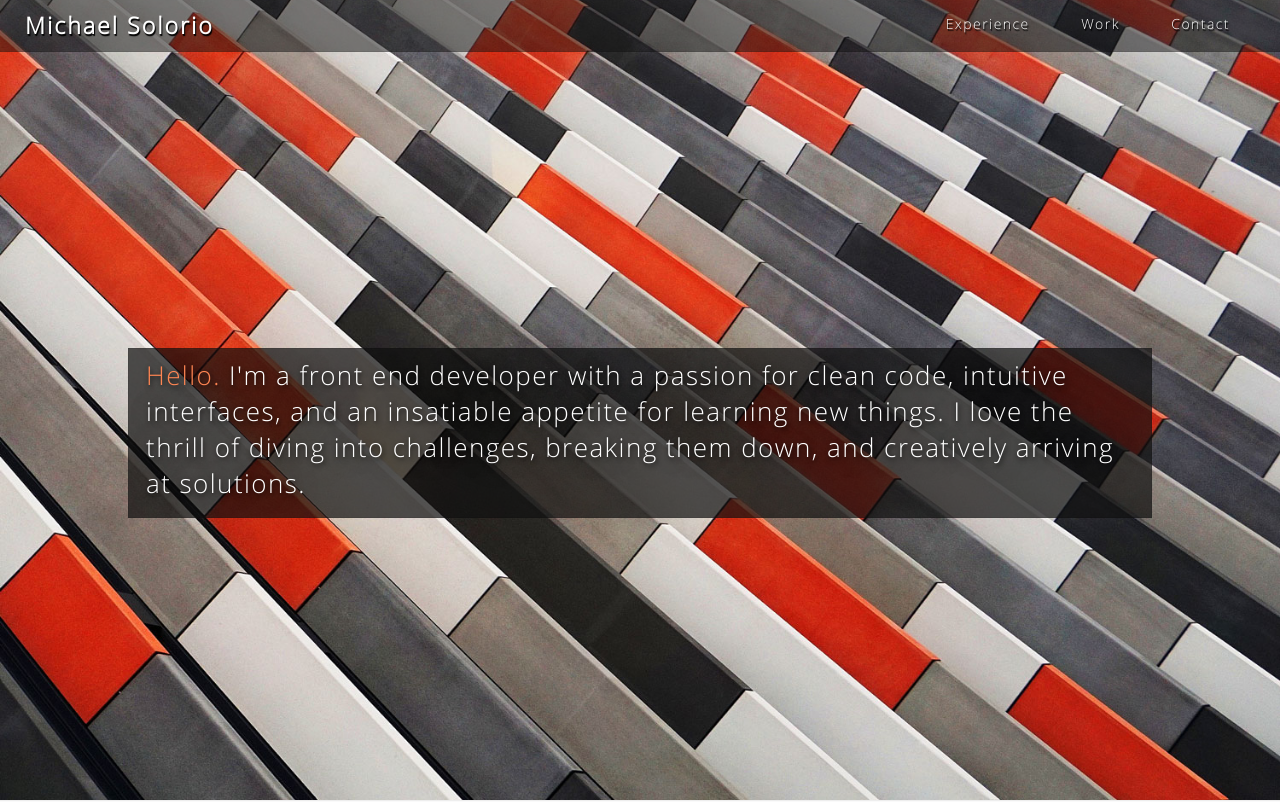
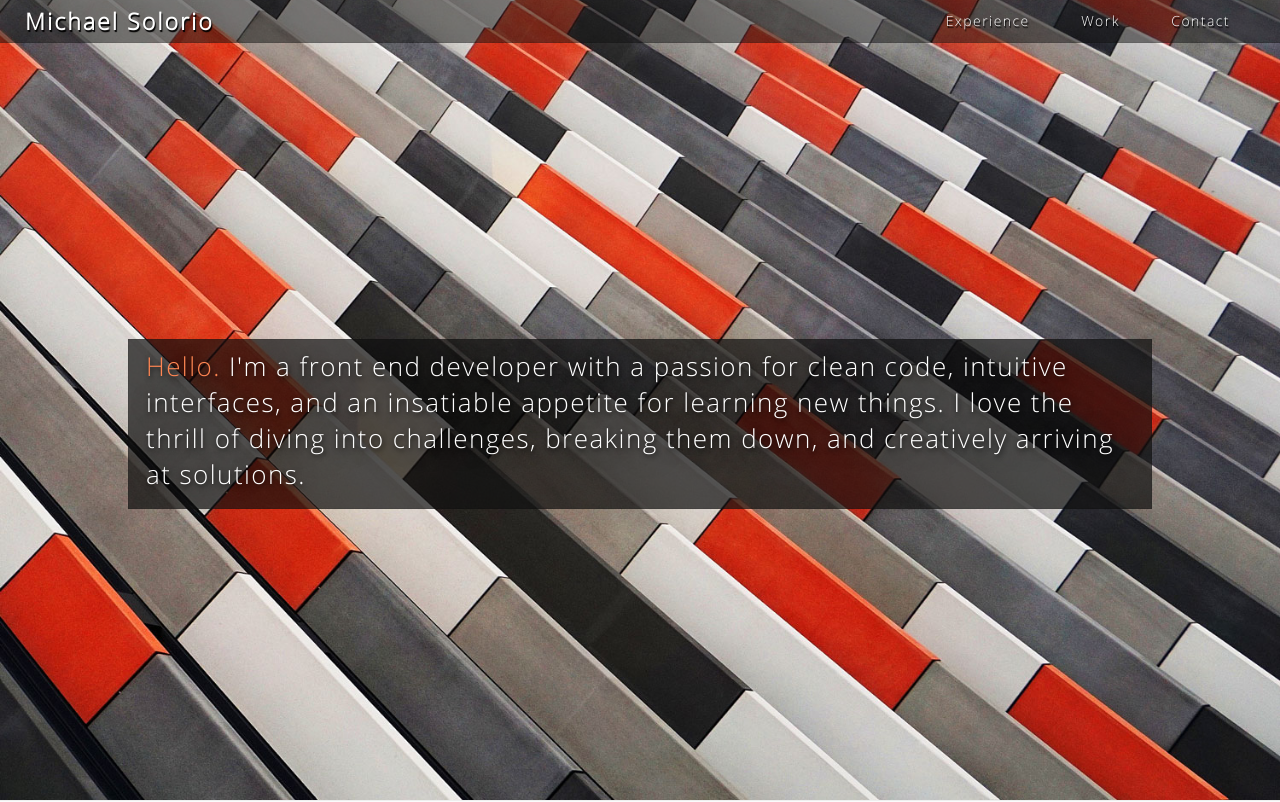
Before and after one commit to msolorio/portfolio-site, a plain HTML site: page index.html in a window 1280 px wide. Shown: the top 802 px of the page. Drawn offline with Linux system fonts and the light colour scheme.

Commit message:
add style changes to thin header

```diff
--- a/css/main.css
+++ b/css/main.css
@@ -432,8 +432,8 @@ MEDIA QUERIES
 
   .hero_nameA {
     display: block;
-    height: 51px;
-    line-height: 51px;
+    /*height: 51px;
+    line-height: 51px;*/
   }
 
   .hero_nav {
@@ -470,11 +470,17 @@ MEDIA QUERIES
 
   .hero_navA {
     display: block;
-    height: 51px;
-    line-height: 48px;
+    /*height: 42px;
+    line-height: 42px;*/
     padding: 0 25px;
     color: inherit;
     text-decoration: none;
+  }
+
+  .hero_navA,
+  .hero_nameA {
+    height: 42px;
+    line-height: 42px;
   }
 
   .hero_header {
```
